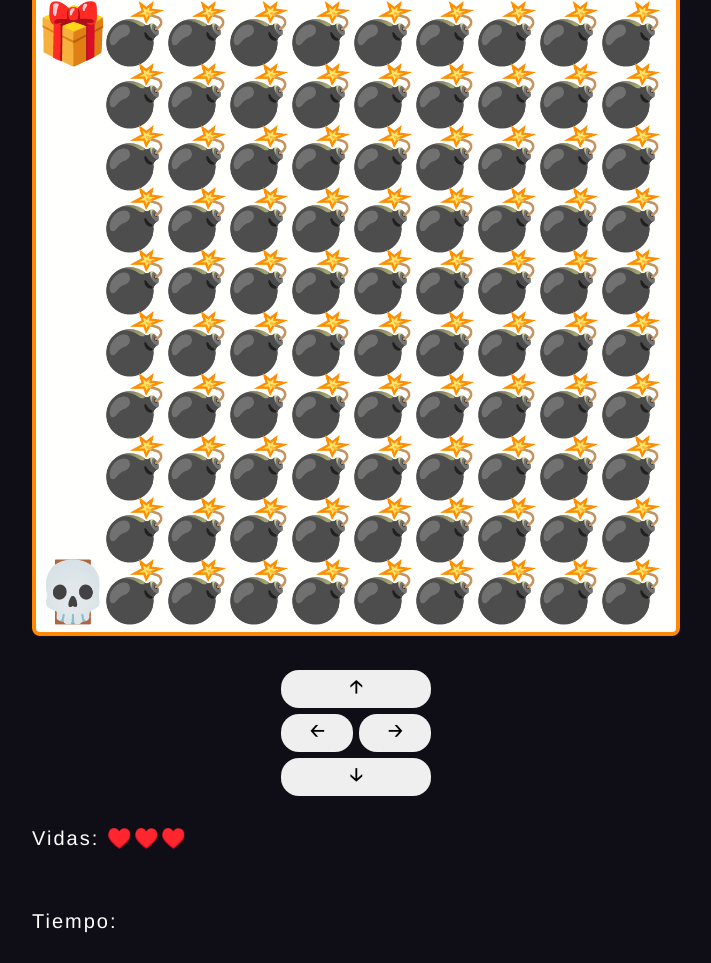
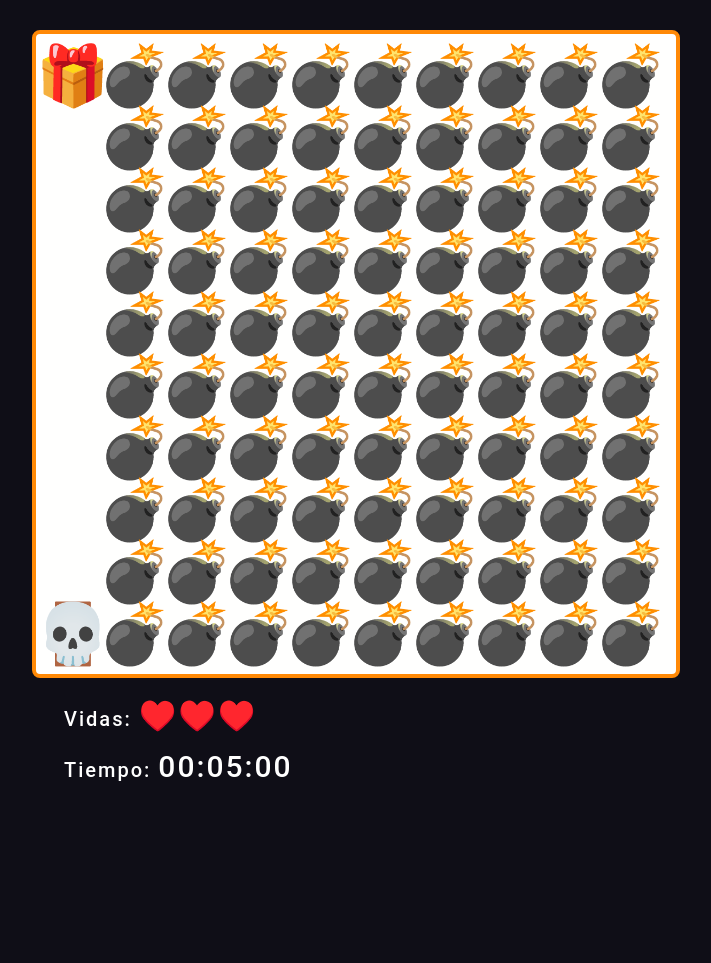
Before and after one commit to jackreategui/conejo-perdido, a plain HTML site: page index.html in a window 1280 px wide. Shown: the whole page, without its empty margins (284-995 px from the left). After the commit the page ends 860 px from the top, so only its background shows below. Drawn offline with Linux system fonts and the light colour scheme.

Commit message:
agregue tiempo y logre ponerlo para reiniciar cuadno pierda y se pausa cuando llegue al final

```diff
--- a/game.js
+++ b/game.js
@@ -11,6 +11,10 @@ let canvasSize;
 let elementsSize;
 let level = 0;
 let lives = 3;
+
+let timeStart;
+let timePlayer;
+let timeInterval;
 
 const playerPosition = {
     x: undefined,
@@ -50,6 +54,11 @@ function startGame(){
     if (!map) {
         gameWin();
         return;
+    }
+
+    if (!timeStart) {
+        timeStart = Date.now();
+        timeInterval = setInterval(timeShow, 100);
     }
 
     const mapRows = map.trim().split('\n');
@@ -115,7 +124,7 @@ function levelwin() {
 }
 
 function gameWin() {
-    console.log('terminaste!!!');
+    clearInterval(timeInterval);
 }
 
 function levelFail() {
@@ -124,6 +133,7 @@ function levelFail() {
     if (lives <= 0) {
         level = 0;
         lives = 3;
+        timeStart = undefined;
     }
 
     playerPosition.x = undefined;
@@ -136,6 +146,20 @@ function heartShow() {
 
     spanLives.innerHTML = "";
     heartArray.forEach(heart => spanLives.append(heart));
+}
+
+function formatTime(ms){
+    const cs = parseInt(ms/10) % 100
+    const seg = parseInt(ms/1000) % 60
+    const min = parseInt(ms/60000) % 60
+    const csStr = `${cs}`.padStart(2,"0")
+    const segStr = `${seg}`.padStart(2,"0")
+    const minStr = `${min}`.padStart(2,"0")
+    return`${minStr}:${segStr}:${csStr}`
+}
+
+function timeShow() {
+    spanTime.innerHTML = formatTime(Date.now()-timeStart);
 }
 
 function moveKey(event) {
--- a/style.css
+++ b/style.css
@@ -18,18 +18,18 @@
 }
 
 body{
-    font-family:'Helvetica Neue';
+    font-family:'Roboto',sans-serif;
     background: var(--background);
     height: 100vh;
     display: grid;
-    place-content: center;
+    justify-content: center;
 }
 
 canvas{
     border: 4px solid var(--button);
     border-radius: 8px;
     background: var(--main);
-    margin: 30px auto;
+    margin: -30px auto 0;
 }
 
 .buttons{
@@ -92,17 +92,36 @@ canvas{
     margin-top: 30px;
 } */
 
+.infoGame{
+    margin: 8px 0 0 0;
+}
+
 p{
-    padding: 30px 0;
+    padding: 8px 32px;
+    margin: 0;
     color: var(--white);
     font-size: 20px;
     letter-spacing: 2px;
     font-weight: 500;
+    line-height: normal;
 }
 
-@media (min-width: 440px){
+span{
+    font-size: 30px;
+    transition: 0.3s ease;
+}
+
+#lives{
+    color: rgb(255, 29, 29);
+}
+
+@media (min-width: 800px){
     .game-container{
         position: relative;
         top: 60px;
     }
+
+    .buttons{
+        display: none;
+    }
 }
```
